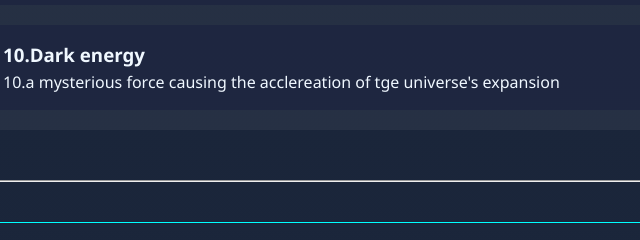
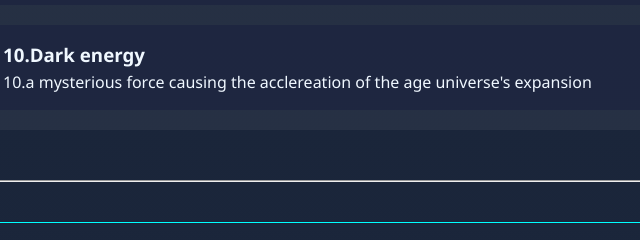
Before and after one commit to Code-Craft-Practicals/DAK_02, a plain HTML site: page Index.html in a window 1280 px wide. Shown: the part 2719-2959 px from the top of the page, 56-696 px from the left. Drawn offline with Linux system fonts and the light colour scheme.

Commit message:
Update Index.html

```diff
--- a/Index.html
+++ b/Index.html
@@ -143,7 +143,7 @@
     </article>
     <article>
     <h3>10.Dark energy</h3>
-    <p>10.a mysterious force causing the acclereation of tge universe's expansion
+    <p>10.a mysterious force causing the acclereation of the age universe's expansion
     </p>
     </article>
     </section>
```
